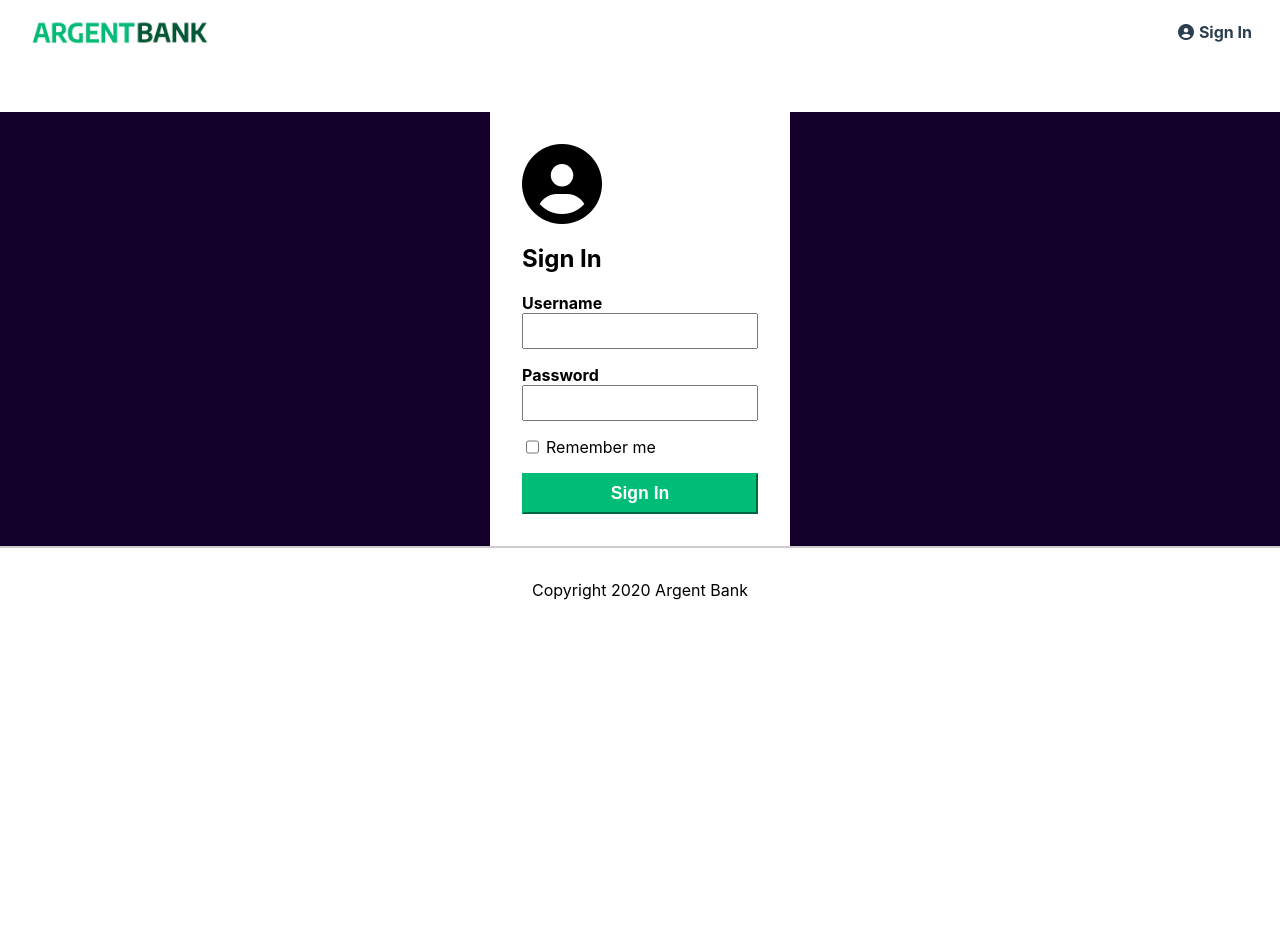
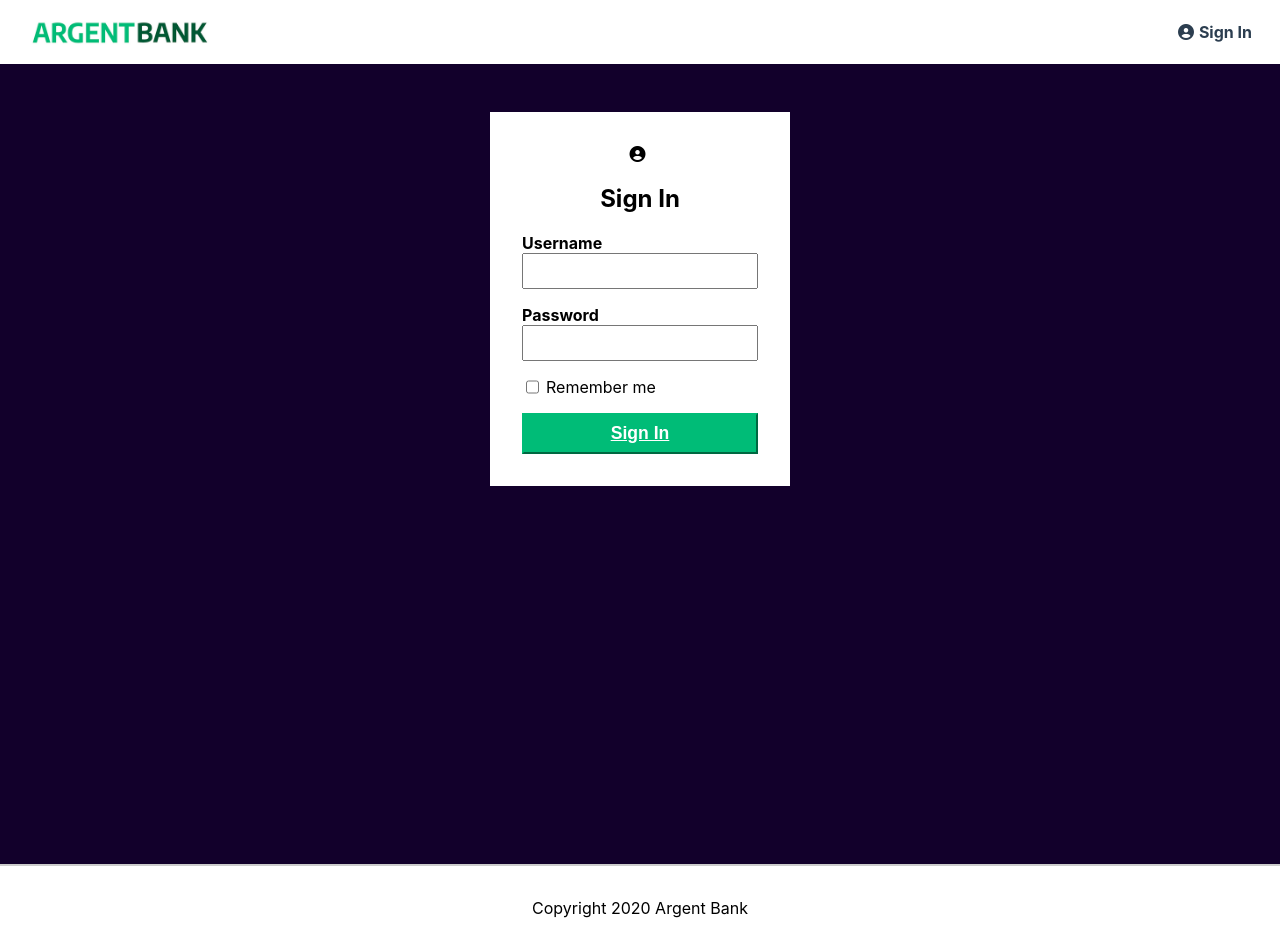
Before and after one commit to Solarusastoras/Projet_10, a React (Create React App) app in the folder Frontend/: page /login in a window 1280 px wide. Before the commit the page ends 800 px from the top, so only its background shows below. Built offline with nearby package versions, Linux system fonts and the light colour scheme.

Commit message:
Correction scss login

```diff
--- a/Frontend/src/Components/Form/_form.scss
+++ b/Frontend/src/Components/Form/_form.scss
@@ -8,6 +8,7 @@
     border-color: #00bc77;
     background-color: #00bc77;
     color: #fff;
+    text-decoration: underline;
 }
 
 .sign-in-content {
@@ -17,10 +18,6 @@
     margin: 0 auto;
     margin-top: 3rem;
     padding: 2rem;
-}
-
-.sign-in-icon {
-    font-size: 5rem;
 }
 
 .input-remember {
--- a/Frontend/src/Pages/Login/_login.scss
+++ b/Frontend/src/Pages/Login/_login.scss
@@ -1,7 +1,35 @@
+main {
+    display: block;
+    unicode-bidi: isolate;
+}
+
 .main {
     flex: 1;
+    margin: 0;
+    display: flex;
+    flex-direction: column;
+    min-height: 100vh;
 }
 
 .bg-dark {
     background-color: #12002b;
 }
+
+.fa {
+    display: inline-block;
+    font: normal normal normal 14px / 1 FontAwesome;
+    font-size: inherit;
+    text-rendering: auto;
+    -webkit-font-smoothing: antialiased;
+}
+
+.sign-in-content {
+    box-sizing: border-box;
+    background-color: white;
+    width: 300px;
+    margin: 0 auto;
+    margin-top: 3rem;
+    padding: 2rem;
+    text-align: center;
+    font-weight: normal;
+}
--- a/Frontend/src/Pages/User/_user.scss
+++ b/Frontend/src/Pages/User/_user.scss
@@ -1,3 +1,9 @@
+.main {
+  display: flex;
+  flex: 1;
+}
+
+
 .account {
   display: flex;
   justify-content: space-between;
```
Also changed, not shown: 1 other file (tests, documents, lock files or other folders). Lines whose indentation alone changed are shown as unchanged.
